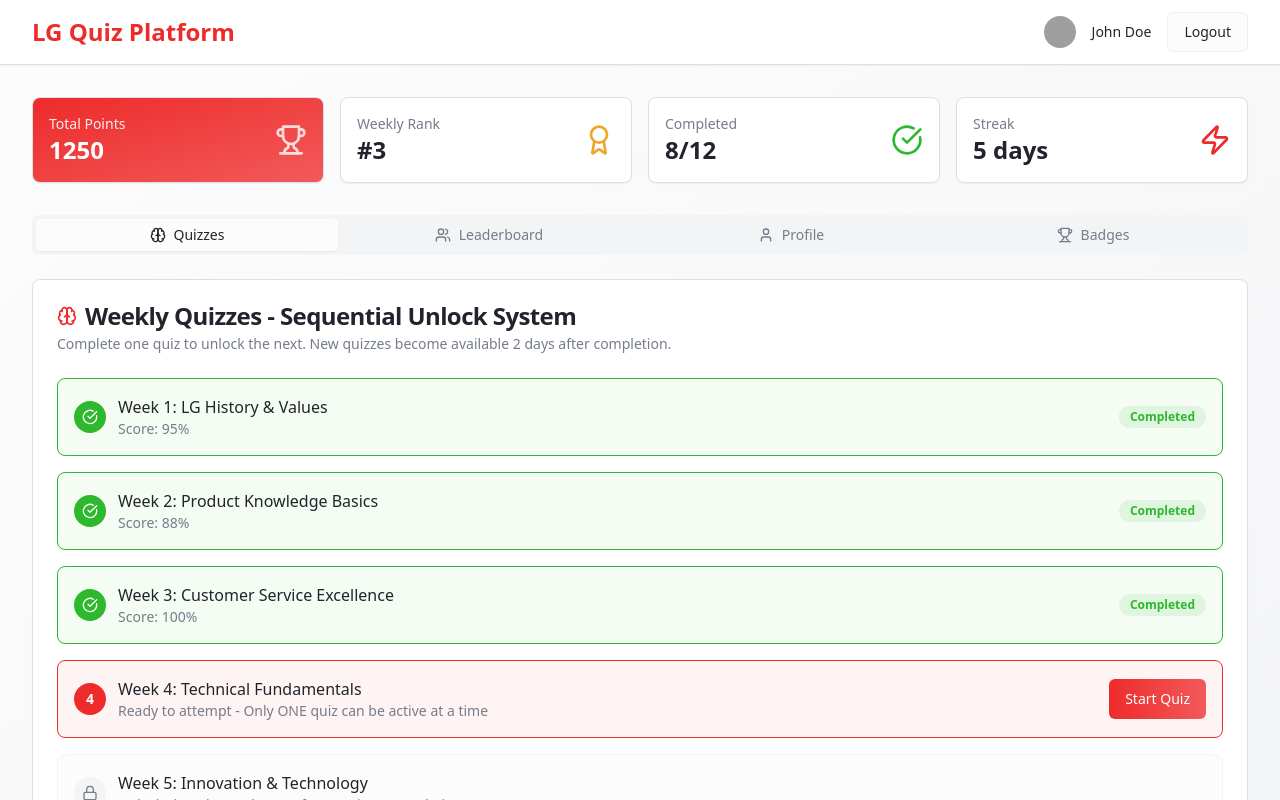
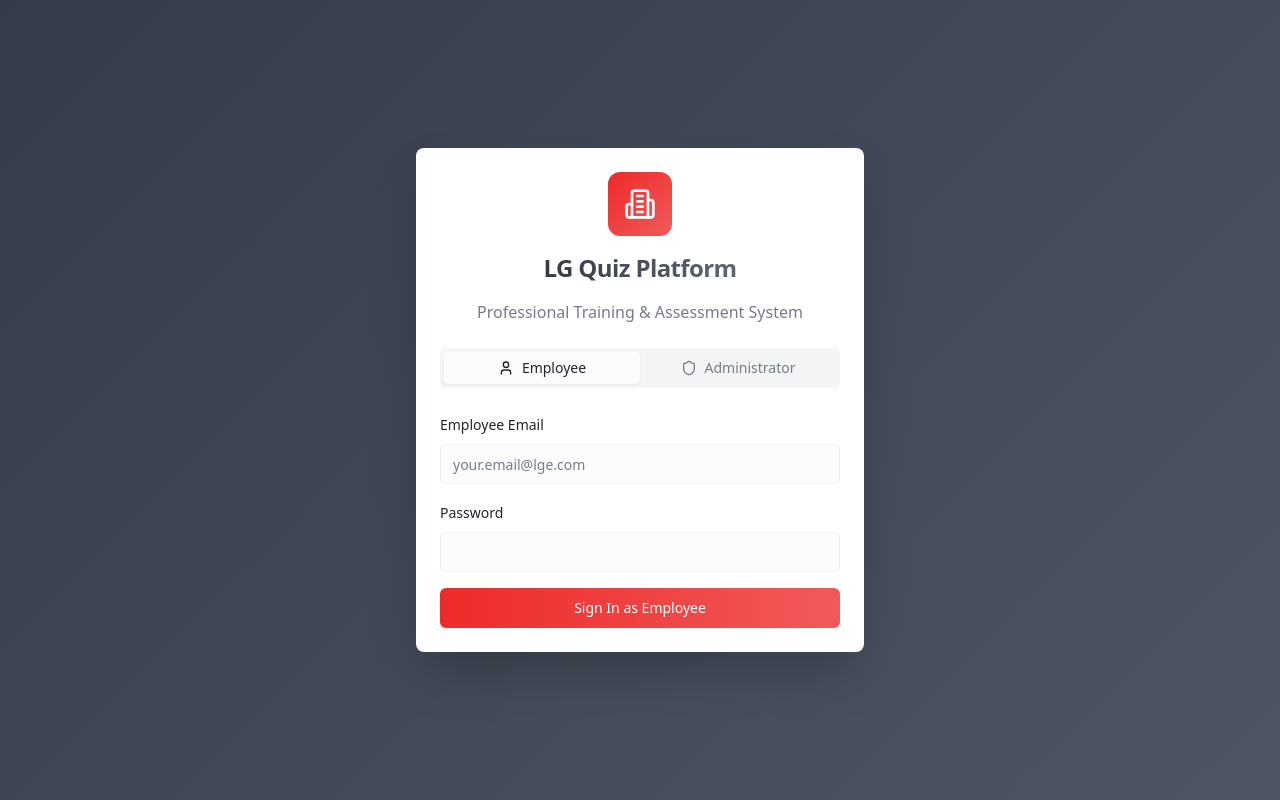
Before and after one commit to PranavJosh111/lg-quiz-quest-hub, a React (Vite) app: page / in a window 1280 px wide. Shown: the top 800 px of the page. Built offline with nearby package versions, Linux system fonts and the light colour scheme; grey boxes are pictures that could not be loaded.

Commit message:
Revert login page removal
The login page has been reintroduced to the project. The application will now load to the login page, allowing users to authenticate before accessing the employee dashboard.

```diff
--- a/src/pages/Index.tsx
+++ b/src/pages/Index.tsx
@@ -1,17 +1,44 @@
+import { useState } from "react";
+import LoginPage from "@/components/LoginPage";
 import EmployeeDashboard from "@/components/EmployeeDashboard";
+import AdminDashboard from "@/components/AdminDashboard";
 
 const Index = () => {
+  const [user, setUser] = useState<any>(null);
+  const [userType, setUserType] = useState<'employee' | 'admin' | null>(null);
+
+  const handleLogin = (type: 'employee' | 'admin', userData: any) => {
+    setUserType(type);
+    setUser(userData);
+  };
+
+  const handleLogout = () => {
+    setUser(null);
+    setUserType(null);
+  };
+
+  if (!user || !userType) {
+    return <LoginPage onLogin={handleLogin} />;
+  }
+
+  if (userType === 'employee') {
     const mockUser = {
-    name: "John Doe",
-    email: "john.doe@lg.com",
+      name: user.name || "John Doe",
+      email: user.email || "john.doe@lg.com",
       department: "Engineering",
       points: 850,
       badges: 5,
       avatar: "avatar-1",
       avatarBg: "bg-1"
     };
+    return <EmployeeDashboard user={mockUser} onLogout={handleLogout} />;
+  }
 
-  return <EmployeeDashboard user={mockUser} onLogout={() => {}} />;
+  if (userType === 'admin') {
+    return <AdminDashboard user={user} onLogout={handleLogout} />;
+  }
+
+  return null;
 };
 
 export default Index;
```
Also changed, not shown: 1 other file (tests, documents, lock files or other folders). Lines whose indentation alone changed are shown as unchanged.
